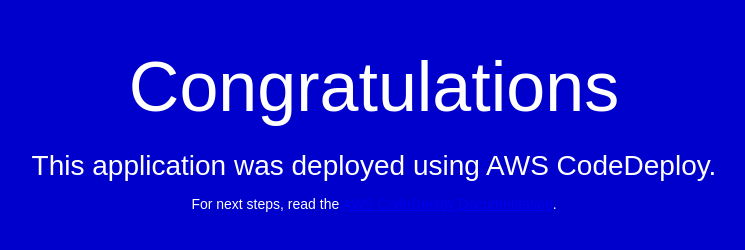
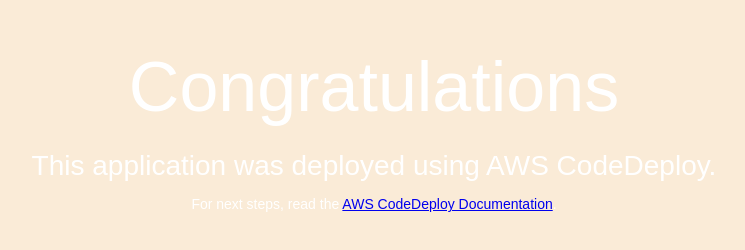
Before and after one commit to yilingyeh104/awsSample, a plain HTML site: page index.html in a window 1280 px wide. Shown: the whole page, without its empty margins (266-1011 px from the left). Drawn offline with Linux system fonts and the light colour scheme.

Commit message:
change color : antiquewhite

```diff
--- a/index.html
+++ b/index.html
@@ -6,7 +6,7 @@
   <style>
     body {
       color: #ffffff;
-      background-color: #0000cc;
+      background-color: antiquewhite;
       font-family: Arial, sans-serif;
       font-size: 14px;
     }
```
